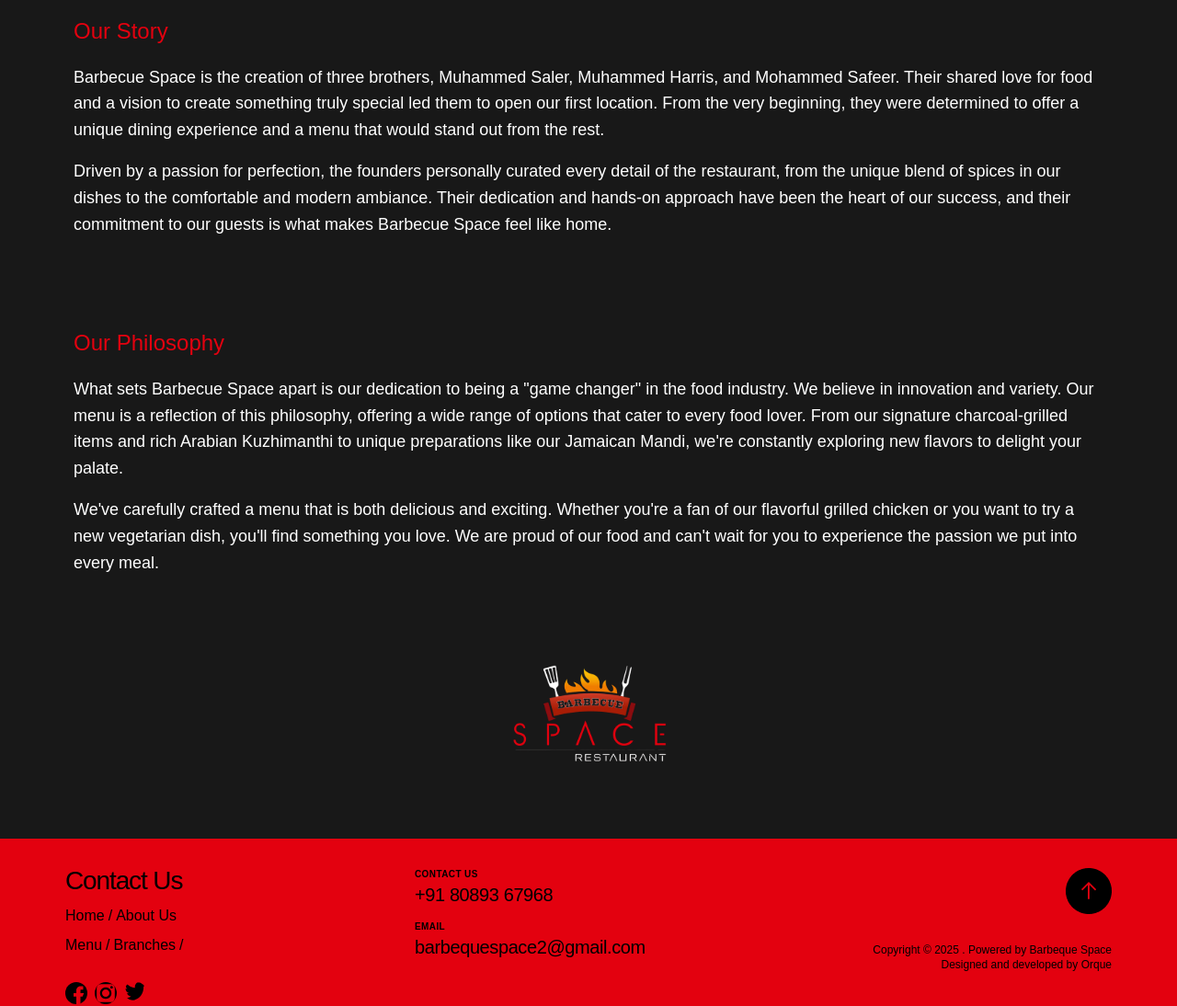
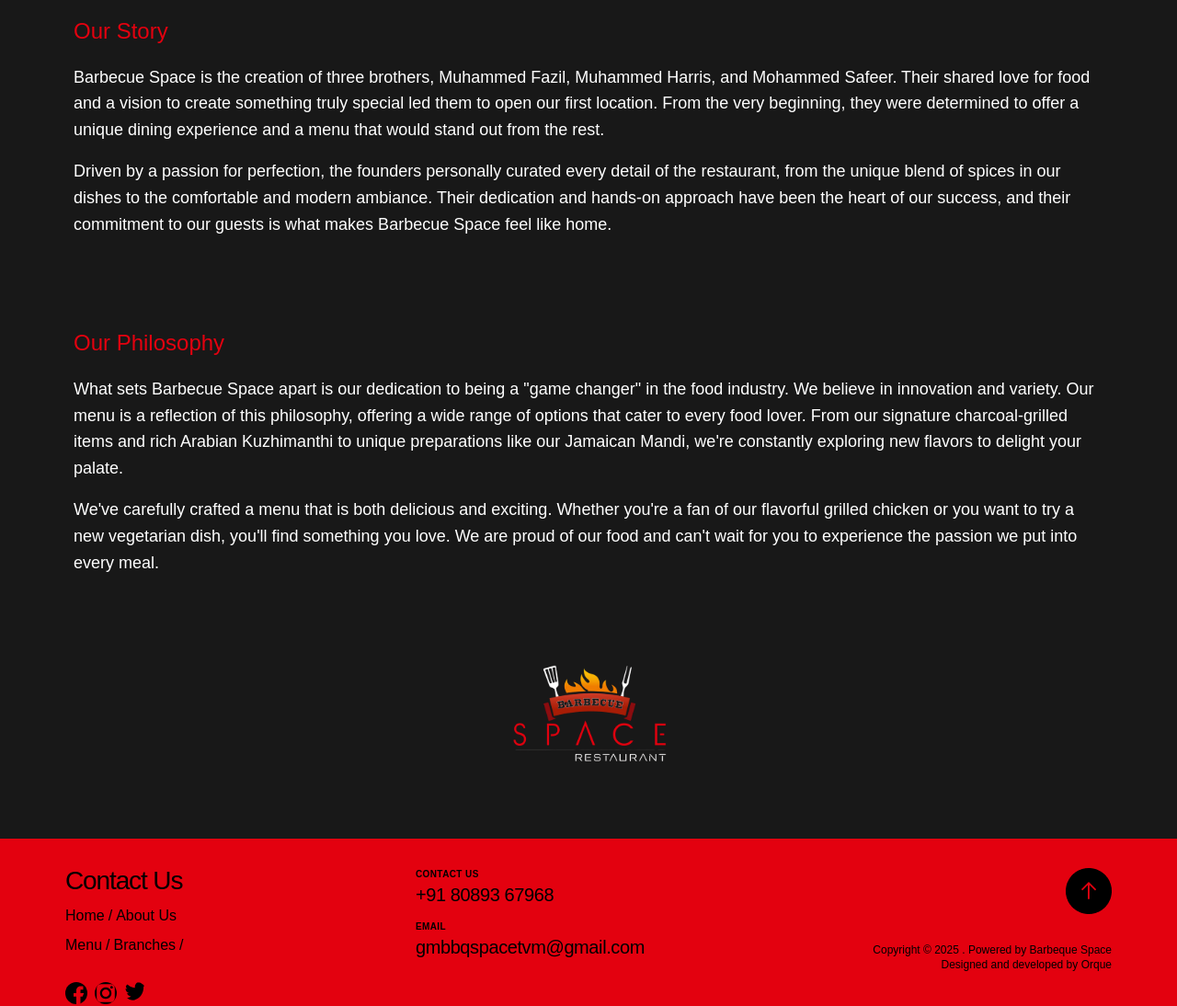
Before and after one commit to barbequespace2/Barbecuespace, a Next.js app: page /aboutus in a window 1280 px wide. Shown: the part 1500-2594 px from the top of the page at 92% size. Built offline with nearby package versions, Linux system fonts and the light colour scheme.

Commit message:
final push

```diff
--- a/src/app/aboutus/page.tsx
+++ b/src/app/aboutus/page.tsx
@@ -93,7 +93,7 @@
               Our Story
             </h2>
             <p className="mt-4 text-white font-satoshi text-lg font-normal leading-[160%]">
-              Barbecue Space is the creation of three brothers, Muhammed Saler, Muhammed Harris, and Mohammed Safeer. Their shared love for food and a vision to create something truly special led them to open our first location. From the very beginning, they were determined to offer a unique dining experience and a menu that would stand out from the rest.
+              Barbecue Space is the creation of three brothers, Muhammed Fazil, Muhammed Harris, and Mohammed Safeer. Their shared love for food and a vision to create something truly special led them to open our first location. From the very beginning, they were determined to offer a unique dining experience and a menu that would stand out from the rest.
             </p>
             <p className="mt-4 text-white font-satoshi text-lg font-normal leading-[160%]">
               Driven by a passion for perfection, the founders personally curated every detail of the restaurant, from the unique blend of spices in our dishes to the comfortable and modern ambiance. Their dedication and hands-on approach have been the heart of our success, and their commitment to our guests is what makes Barbecue Space feel like home.
--- a/src/app/branches/page.tsx
+++ b/src/app/branches/page.tsx
@@ -18,7 +18,7 @@
   },
   {
     name: 'Kazhakuttam',
-    address: ['NH 66 Bypass', 'Near Technopark', 'Trivandrum'],
+    address: ['NH 66 Bypass', 'Near UST Global', 'Trivandrum'],
     phone: '+91 95390 68888',
     imageSrc: '/bbq-space-kazhakootam.webp',
   },
--- a/src/app/contactus/page.tsx
+++ b/src/app/contactus/page.tsx
@@ -156,7 +156,7 @@
         <div className="flex-1 min-w-[180px]" data-aos="fade-up" data-aos-delay={150}>
           <h4 className="text-sm sm:text-base font-bold">Email Address</h4>
           <div className="w-12 h-[2px] bg-white mt-1 mb-2"></div>
-          <p className="font-bold text-sm sm:text-base">barbequespace2@gmail.com</p>
+          <p className="font-bold text-sm sm:text-base">gmbbqspacetvm@gmail.com</p>
         </div>
         <div className="flex-1 min-w-[180px]" data-aos="fade-up" data-aos-delay={300}>
           <h4 className="text-sm sm:text-base font-bold">Number</h4>
--- a/src/app/menu/page.tsx
+++ b/src/app/menu/page.tsx
@@ -207,7 +207,7 @@
           <div className="col-span-1">
             <h2 className={`${greatVibes.className} text-[#E3010F] text-4xl sm:text-5xl md:text-6xl mb-8 text-left`}>Fusion Pasta Bowl</h2>
             <ul className="space-y-2">
-              {['Jamaican Chicken', 'Afghani Chicken', 'Creamy Veg', 'Mexican Veg'].map((item, idx) => (
+              {['Jamaican Chicken', 'Afghani Chicken'].map((item, idx) => (
                 <li key={idx} style={{color:'#FFF', fontFamily:'Satoshi', fontSize:'18px', fontWeight:500}}>
                   {item}
                 </li>
@@ -423,7 +423,7 @@
           <div>
             <h2 className={`${greatVibes.className} text-[#E3010F] text-4xl sm:text-5xl md:text-6xl mb-8 text-left`}>Breads</h2>
             <ul className="space-y-2">
-              {['Khubz', 'Chapathi', 'Malabar Parotta', 'Rumali Rotti', 'Plain Pathiri', 'Oretti', 'Tandoor Rotti', 'Butter Rotti', 'Naan', 'Butter Naan', 'Garlic Naan', 'Pathiri Set (3pc)', 'Steamed Bread Set (3pc)'].map((item, idx) => (
+              {['Khubz', 'Chapathi', 'Malabar Parotta', 'Rumali Rotti', 'Plain Pathiri', 'Tandoor Rotti', 'Butter Rotti', 'Naan', 'Butter Naan', 'Garlic Naan', 'Pathiri Set (3pc)'].map((item, idx) => (
                 <li key={idx} style={{color:'#FFF', fontFamily:'Satoshi', fontSize:'18px', fontWeight:500}}>{item}</li>
               ))}
             </ul>
@@ -539,7 +539,7 @@
         <div className="grid grid-cols-1 sm:grid-cols-2 lg:grid-cols-4 gap-10 mb-20">
           {/* Exotic Ice Cream */}
           <div className="col-span-2">
-            <h2 className={`${greatVibes.className} text-[#E3010F] text-4xl sm:text-5xl md:text-6xl mb-8 text-left`}>Exotic Ice Cream</h2>
+            <h2 className={`${greatVibes.className} text-[#E3010F] text-4xl sm:text-5xl md:text-6xl mb-8 text-left`}>Exotic Ice Cream Shake</h2>
             <ul className="space-y-2">
               {['Milk Candy', 'Bubble Chocolate', 'English Toffee'].map((item, idx) => (
                 <li key={idx} style={{color:'#FFF', fontFamily:'Satoshi', fontSize:'18px', fontWeight:500}}>{item}</li>
--- a/src/components/Footer.tsx
+++ b/src/components/Footer.tsx
@@ -60,7 +60,7 @@
             Email
           </p>
           <p className="mt-1 font-satoshi text-black text-xl font-medium tracking-[-0.4px] leading-[120%]">
-            barbequespace2@gmail.com
+            gmbbqspacetvm@gmail.com
           </p>
         </div>
 
```
Also changed, not shown: 1 other file (tests, documents, lock files or other folders).
